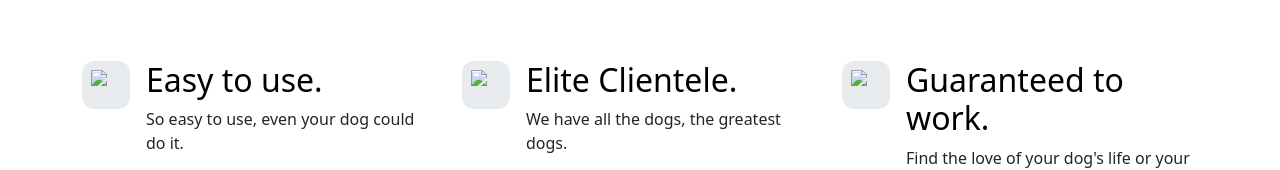
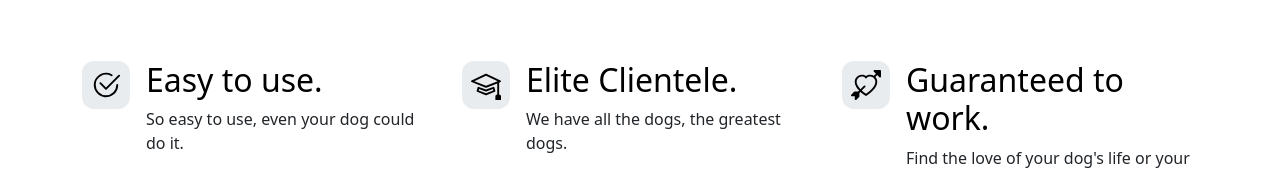
Before and after one commit to Shriya1K/Tindog_Project_Bootstrap, a plain HTML site: page index.html in a window 1280 px wide. Shown: the part 612-782 px from the top of the page. Drawn offline with nearby package versions, Linux system fonts and the light colour scheme.

Commit message:
Update index.html

```diff
--- a/index.html
+++ b/index.html
@@ -43,7 +43,7 @@
     <div class="row g-4 py-5 row-cols-1 row-cols-lg-3">
       <div class="col d-flex align-items-start">
         <div class="icon-square text-body-emphasis bg-body-secondary d-inline-flex align-items-center justify-content-center fs-4 flex-shrink-0 me-3">
-          <img src="./goal images/check2-circle.svg" alt="motarboard icon" height="30" width="30">
+          <img src="./images/check2-circle.svg" alt="motarboard icon" height="30" width="30">
         </div>
        <div>
           <h3 class="fs-2 text-body-emphasis">Easy to use.</h3>
@@ -54,7 +54,7 @@
       <div class="col d-flex align-items-start">
         <div class="icon-square text-body-emphasis bg-body-secondary d-inline-flex align-items-center justify-content-center fs-4 flex-shrink-0 me-3">
 
-          <img src="./goal images/mortarboard.svg" alt="motarboard icon" height="30" width="30">
+          <img src="./images/mortarboard.svg" alt="motarboard icon" height="30" width="30">
         </div>
         <div>
           <h3 class="fs-2 text-body-emphasis">Elite Clientele.</h3>
@@ -64,7 +64,7 @@
       </div>
       <div class="col d-flex align-items-start">
         <div class="icon-square text-body-emphasis bg-body-secondary d-inline-flex align-items-center justify-content-center fs-4 flex-shrink-0 me-3">
-          <img src="./goal images/arrow-through-heart.svg" alt="arrow through heart icon" height="30" width="30">
+          <img src="./images/arrow-through-heart.svg" alt="arrow through heart icon" height="30" width="30">
         </div>
         <div>
           <h3 class="fs-2 text-body-emphasis">Guaranteed to work.</h3>
```
